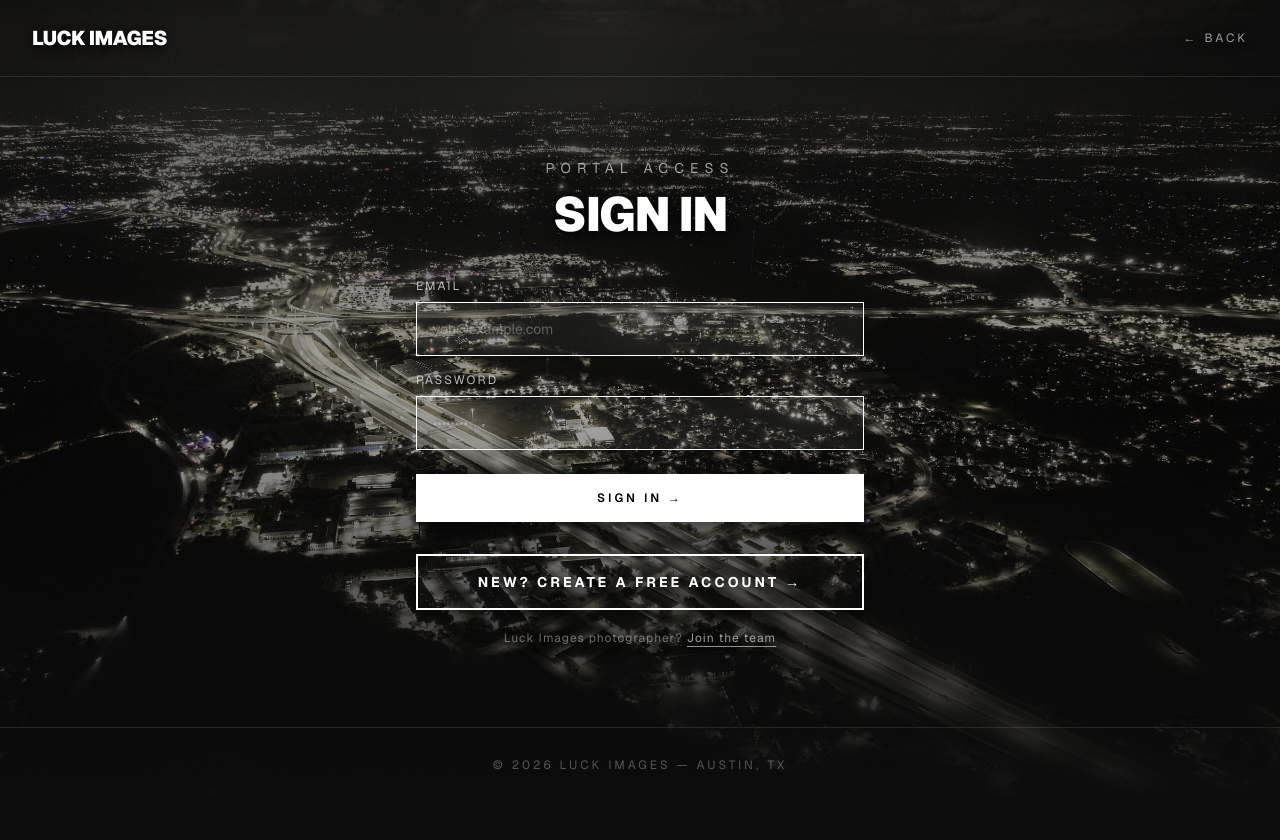
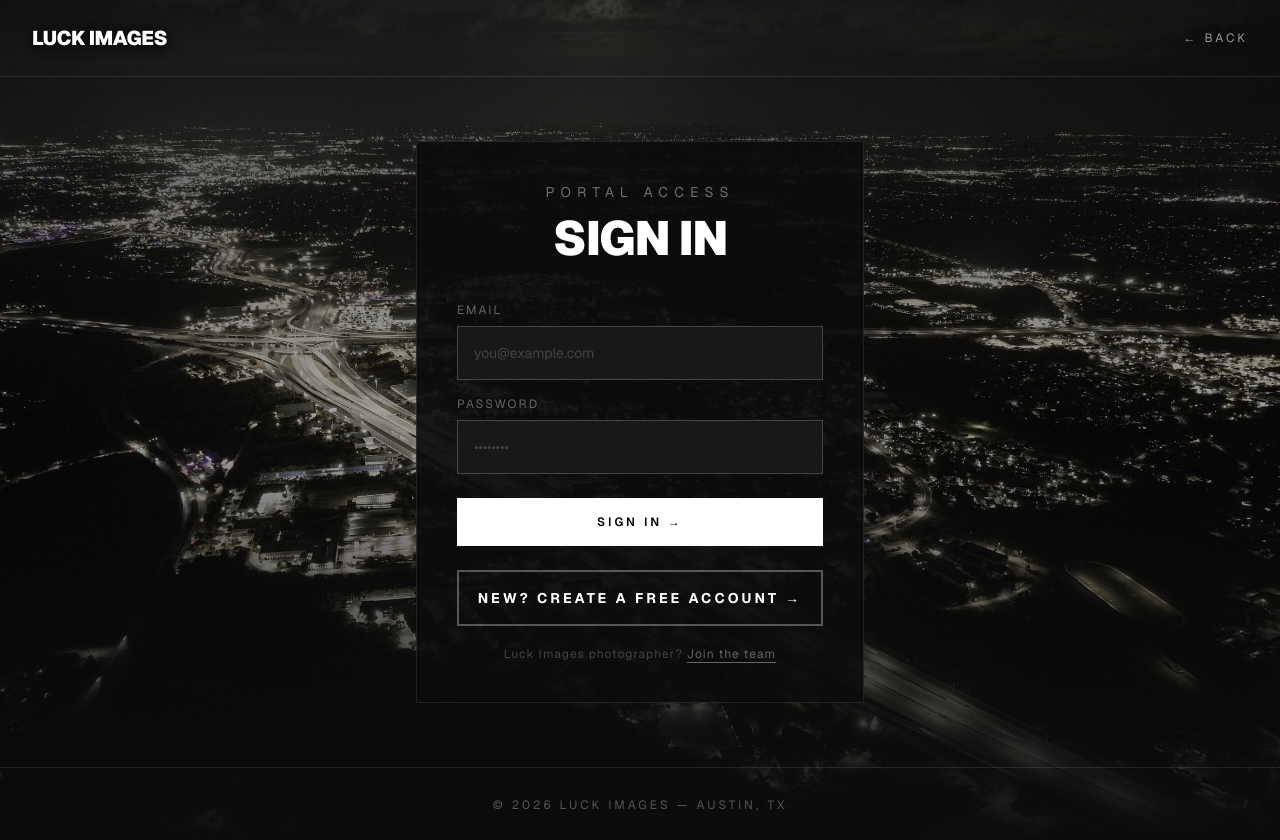
Before and after one commit to luckimages/luckimages-portal, a Next.js app: page /login in a window 1280 px wide. Before the commit the page ends 800 px from the top, so only its background shows below. Built offline with nearby package versions, Linux system fonts and the light colour scheme.

Commit message:
Login: wrap form in dark card, adjust input/label colors to match portal style

```diff
--- a/src/app/login/page.tsx
+++ b/src/app/login/page.tsx
@@ -53,35 +53,35 @@ export default function LoginPage() {
       </nav>
 
       <div className="flex-1 flex items-center justify-center px-6 py-16">
-        <div className="w-full max-w-md" style={{textShadow:"0 2px 12px rgba(0,0,0,1)"}}>
+        <div className="w-full max-w-md bg-[#0c0c0c]/90 border border-white/10 p-8 md:p-10">
 
           <div className="mb-10 text-center">
-            <p className="text-sm tracking-[6px] uppercase text-white/60 mb-3">Portal Access</p>
+            <p className="text-sm tracking-[6px] uppercase text-white/40 mb-3">Portal Access</p>
             <h1 className="text-5xl font-black tracking-tight uppercase text-white">Sign In</h1>
           </div>
 
           <form onSubmit={handleSubmit} className="flex flex-col gap-4">
             <div className="flex flex-col gap-2">
-              <label className="text-xs tracking-[2px] uppercase text-white/70">Email</label>
+              <label className="text-xs tracking-[2px] uppercase text-[#666]">Email</label>
               <input
                 type="email"
                 value={email}
                 onChange={e => setEmail(e.target.value)}
                 required
                 placeholder="you@example.com"
-                className="bg-white/5 border border-white text-white text-sm px-4 py-4 outline-none focus:bg-white/10 transition-colors placeholder:text-white/30"
+                className="bg-[#181818] border border-white/20 text-white text-sm px-4 py-4 outline-none focus:border-white/60 transition-colors placeholder:text-[#444]"
               />
             </div>
 
             <div className="flex flex-col gap-2">
-              <label className="text-xs tracking-[2px] uppercase text-white/70">Password</label>
+              <label className="text-xs tracking-[2px] uppercase text-[#666]">Password</label>
               <input
                 type="password"
                 value={password}
                 onChange={e => setPassword(e.target.value)}
                 required
                 placeholder="••••••••"
-                className="bg-white/5 border border-white text-white text-sm px-4 py-4 outline-none focus:bg-white/10 transition-colors placeholder:text-white/30"
+                className="bg-[#181818] border border-white/20 text-white text-sm px-4 py-4 outline-none focus:border-white/60 transition-colors placeholder:text-[#444]"
               />
             </div>
 
@@ -95,23 +95,21 @@ export default function LoginPage() {
               type="submit"
               disabled={loading}
               className="mt-2 bg-white text-black text-xs tracking-[3px] uppercase font-semibold py-4 hover:bg-white/90 transition-colors disabled:opacity-50 disabled:cursor-not-allowed"
-              style={{textShadow:"none", boxShadow:"0 4px 24px rgba(0,0,0,0.6)"}}
             >
               {loading ? "Signing in..." : "Sign In →"}
             </button>
           </form>
 
-          <div className="mt-8 flex flex-col gap-3">
+          <div className="mt-6 flex flex-col gap-3">
             <Link
               href="/register"
-              className="block text-center border-2 border-white text-white text-sm tracking-[3px] uppercase font-bold py-4 hover:bg-white hover:text-black transition-all"
-              style={{boxShadow:"0 4px 24px rgba(0,0,0,0.5)"}}
+              className="block text-center border-2 border-white/30 text-white text-sm tracking-[3px] uppercase font-bold py-4 hover:border-white hover:bg-white/5 transition-all"
             >
               New? Create a Free Account →
             </Link>
-            <p className="text-center text-xs text-white/40 tracking-[1px] pt-2">
+            <p className="text-center text-xs text-[#444] tracking-[1px] pt-2">
               Luck Images photographer?{" "}
-              <Link href="/photographer-register" className="text-white/60 hover:text-white transition-colors underline underline-offset-4">
+              <Link href="/photographer-register" className="text-[#666] hover:text-white transition-colors underline underline-offset-4">
                 Join the team
               </Link>
             </p>
```
